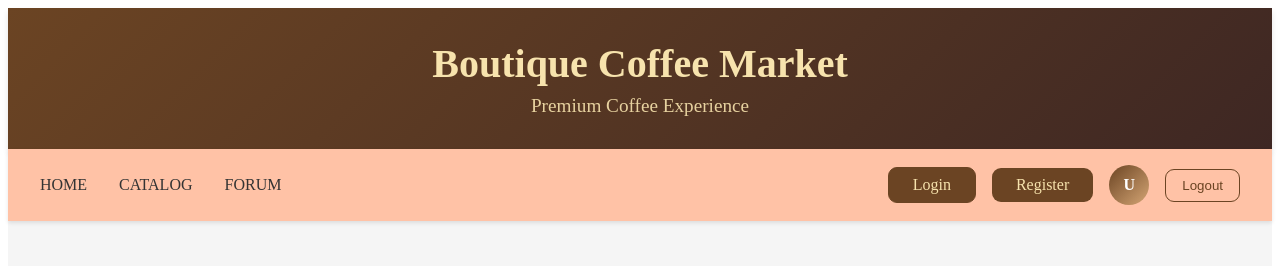
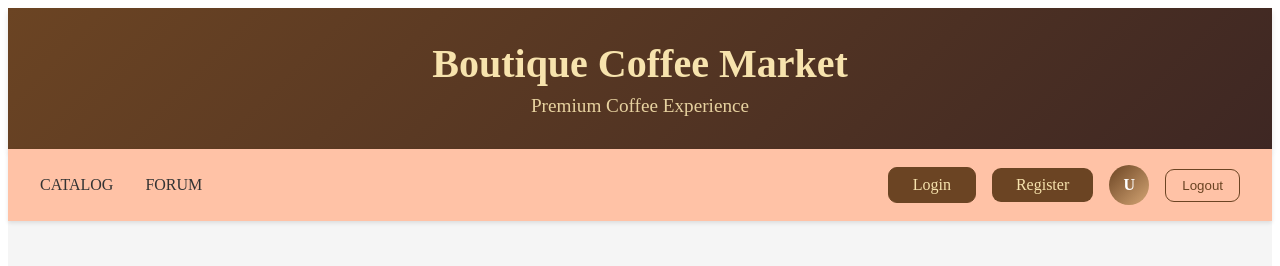
Before and after one commit to Nikoloff10/React-SoftUni-Project, a React (Vite) app: page / in a window 1280 px wide. Shown: the top 266 px of the page. Built offline with nearby package versions, Linux system fonts and the light colour scheme.

Commit message:
added conditional display for the navbar buttons

```diff
--- a/src/components/NavBar.jsx
+++ b/src/components/NavBar.jsx
@@ -1,14 +1,18 @@
-import { Link } from "react-router-dom";
+import { Link, useLocation } from "react-router-dom";
 import "../styles/NavBar.css";
 
 const NavBar = () => {
+  const location = useLocation();
+
   return (
     <nav className="navbar">
       <div className="navbar-content">
         <div className="navbar-links">
-          <Link to="/">HOME</Link>
-          <Link to="/catalog">CATALOG</Link>
-          <Link to="/forum">FORUM</Link>
+          {location.pathname !== "/" && <Link to="/">HOME</Link>}
+          {location.pathname !== "/catalog" && (
+            <Link to="/catalog">CATALOG</Link>
+          )}
+          {location.pathname !== "/forum" && <Link to="/forum">FORUM</Link>}
         </div>
 
         <div className="navbar-auth">
```
